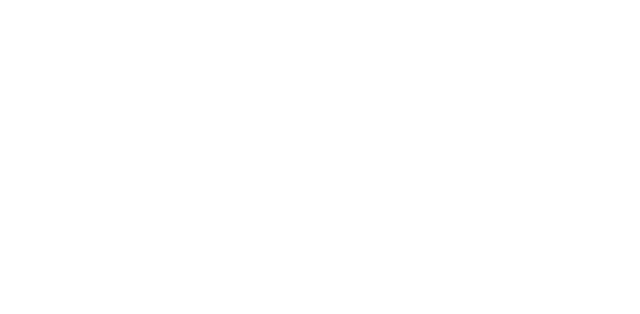
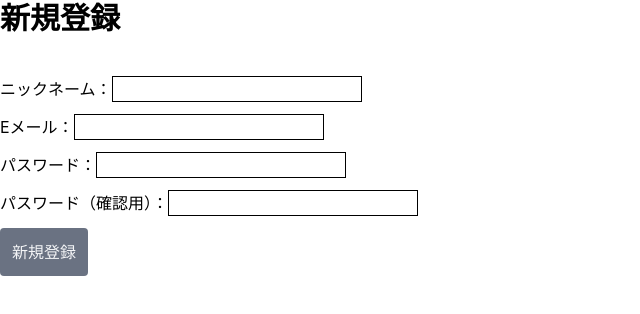
Before and after one commit to Hijikata1869/workout-log, a React (Vite) app in the folder workout-log-web/: page /signup in a window 1280 px wide. Before the commit this address had no page. Shown: the top 314 px of the page, without its empty margins (0-640 px from the left). Built offline with nearby package versions, Linux system fonts and the light colour scheme.

Commit message:
feat: ユーザーの新規登録ページを追加

```diff
--- a/workout-log-web/src/App.tsx
+++ b/workout-log-web/src/App.tsx
@@ -1,14 +1,14 @@
 import { Routes, Route } from "react-router";
 import { Home } from "./pages/Home";
 import { Login } from "./pages/Login";
-import { MyPage } from "./pages/MyPage";
+import { SignUp } from "./pages/SignUp";
 
 function App() {
   return (
     <Routes>
       <Route index element={<Home />} />
       <Route path="login" element={<Login />} />
-      <Route path="mypage" element={<MyPage />} />
+      <Route path="signup" element={<SignUp />} />
     </Routes>
   );
 }
--- a/workout-log-web/src/pages/Home.tsx
+++ b/workout-log-web/src/pages/Home.tsx
@@ -1,10 +1,47 @@
-import { Link } from "react-router";
+import { useState, useEffect } from "react";
+import { useNavigate } from "react-router";
+import type { User } from "../types/user";
 
 export const Home = () => {
+  const [user, setUser] = useState<User | null>(null);
+  const [isLoading, setIsLoading] = useState(true);
+
+  const navigate = useNavigate();
+
+  useEffect(() => {
+    const fetchUser = async () => {
+      try {
+        const res = await fetch(`${import.meta.env.VITE_API_BASE_URL}session`, {
+          method: "GET",
+          credentials: "include",
+        });
+        if (res.ok) {
+          const data = await res.json();
+          setUser(data);
+        } else {
+          navigate("/login");
+        }
+      } catch (error) {
+        console.error(error);
+      } finally {
+        setIsLoading(false);
+      }
+    };
+    fetchUser();
+  }, [navigate]);
+
+  if (isLoading) {
+    return <p>読み込み中</p>;
+  }
+
+  if (user === null) {
+    return null;
+  }
+
   return (
     <>
-      <h1 className="font-bold text-3xl mb-10">トップ</h1>
-      <Link to="/login">ログイン画面へ</Link>
+      <p>ニックネーム：{user.nickname}</p>
+      <p>Eメール：{user.email}</p>
     </>
   );
 };
--- a/workout-log-web/src/pages/Login.tsx
+++ b/workout-log-web/src/pages/Login.tsx
@@ -32,7 +32,7 @@
     });
 
     if (res.ok) {
-      navigate("/mypage");
+      navigate("/");
     } else {
       setEmail("");
       setPassword("");
--- a/workout-log-web/src/pages/MyPage.tsx
+++ /dev/null
@@ -1,26 +0,0 @@
-import { useState, useEffect } from "react";
-import type { User } from "../types/user";
-
-export const MyPage = () => {
-  const [user, setUser] = useState<User | null>(null);
-
-  useEffect(() => {
-    const fetchUser = async () => {
-      const res = await fetch(`${import.meta.env.VITE_API_BASE_URL}session`, {
-        method: "GET",
-        credentials: "include",
-      });
-      const data = await res.json();
-      setUser(data);
-    };
-    fetchUser();
-  }, []);
-
-  return (
-    <>
-      <h1>マイページ</h1>
-      <p>ニックネーム：{user?.nickname}</p>
-      <p>Eメール：{user?.email}</p>
-    </>
-  );
-};
--- /dev/null
+++ b/workout-log-web/src/pages/SignUp.tsx
@@ -0,0 +1,131 @@
+import { useState } from "react";
+import { useNavigate } from "react-router";
+
+type ErrorResponse = {
+  errors: string[];
+};
+
+export const SignUp = () => {
+  const [nickname, setNickname] = useState("");
+  const [email, setEmail] = useState("");
+  const [password, setPassword] = useState("");
+  const [passwordConfirmation, setPasswordConfirmation] = useState("");
+  const [isSubmitting, setIsSubmitting] = useState(false);
+
+  const navigate = useNavigate();
+
+  const onChangeNickname = (event: React.ChangeEvent<HTMLInputElement>) => {
+    setNickname(event.target.value);
+  };
+
+  const onChangeEmail = (event: React.ChangeEvent<HTMLInputElement>) => {
+    setEmail(event.target.value);
+  };
+  const onChangePassword = (event: React.ChangeEvent<HTMLInputElement>) => {
+    setPassword(event.target.value);
+  };
+  const onChangePasswordConfirmation = (
+    event: React.ChangeEvent<HTMLInputElement>,
+  ) => {
+    setPasswordConfirmation(event.target.value);
+  };
+
+  const onClickSubmitForm = async (
+    event: React.SubmitEvent<HTMLFormElement>,
+  ) => {
+    event.preventDefault();
+    setIsSubmitting(true);
+    try {
+      const res = await fetch(`${import.meta.env.VITE_API_BASE_URL}users`, {
+        method: "POST",
+        headers: {
+          "Content-Type": "application/json",
+        },
+        body: JSON.stringify({
+          user: {
+            nickname: nickname,
+            email: email,
+            password: password,
+            password_confirmation: passwordConfirmation,
+          },
+        }),
+        credentials: "include",
+      });
+
+      if (res.ok) {
+        navigate("/");
+      } else {
+        const errorMessage: ErrorResponse = await res.json();
+        alert(errorMessage.errors.join("\n"));
+      }
+    } catch (error) {
+      console.error(error);
+      alert("通信に失敗しました");
+    } finally {
+      setIsSubmitting(false);
+    }
+  };
+
+  return (
+    <>
+      <h1 className="font-bold text-3xl mb-10">新規登録</h1>
+      <form className="mb-10" onSubmit={onClickSubmitForm}>
+        <label>
+          ニックネーム：
+          <input
+            className="border mb-3"
+            name="nickname"
+            type="text"
+            onChange={onChangeNickname}
+            value={nickname}
+            required
+          />
+        </label>
+        <br />
+        <label>
+          Eメール：
+          <input
+            className="border mb-3"
+            name="email"
+            type="email"
+            onChange={onChangeEmail}
+            value={email}
+            required
+          />
+        </label>
+        <br />
+        <label>
+          パスワード：
+          <input
+            className="border mb-3"
+            name="password"
+            type="password"
+            onChange={onChangePassword}
+            value={password}
+            required
+          />
+        </label>
+        <br />
+        <label>
+          パスワード（確認用）：
+          <input
+            className="border mb-3"
+            name="passwordConfirmation"
+            type="password"
+            onChange={onChangePasswordConfirmation}
+            value={passwordConfirmation}
+            required
+          />
+        </label>
+        <br />
+        <button
+          className="p-3 cursor-pointer bg-gray-500 text-gray-100 rounded hover:bg-gray-400"
+          disabled={isSubmitting}
+          type="submit"
+        >
+          新規登録
+        </button>
+      </form>
+    </>
+  );
+};
```
Also changed, not shown: workout-log-web/src/types/user.ts (line endings or trailing spaces).
